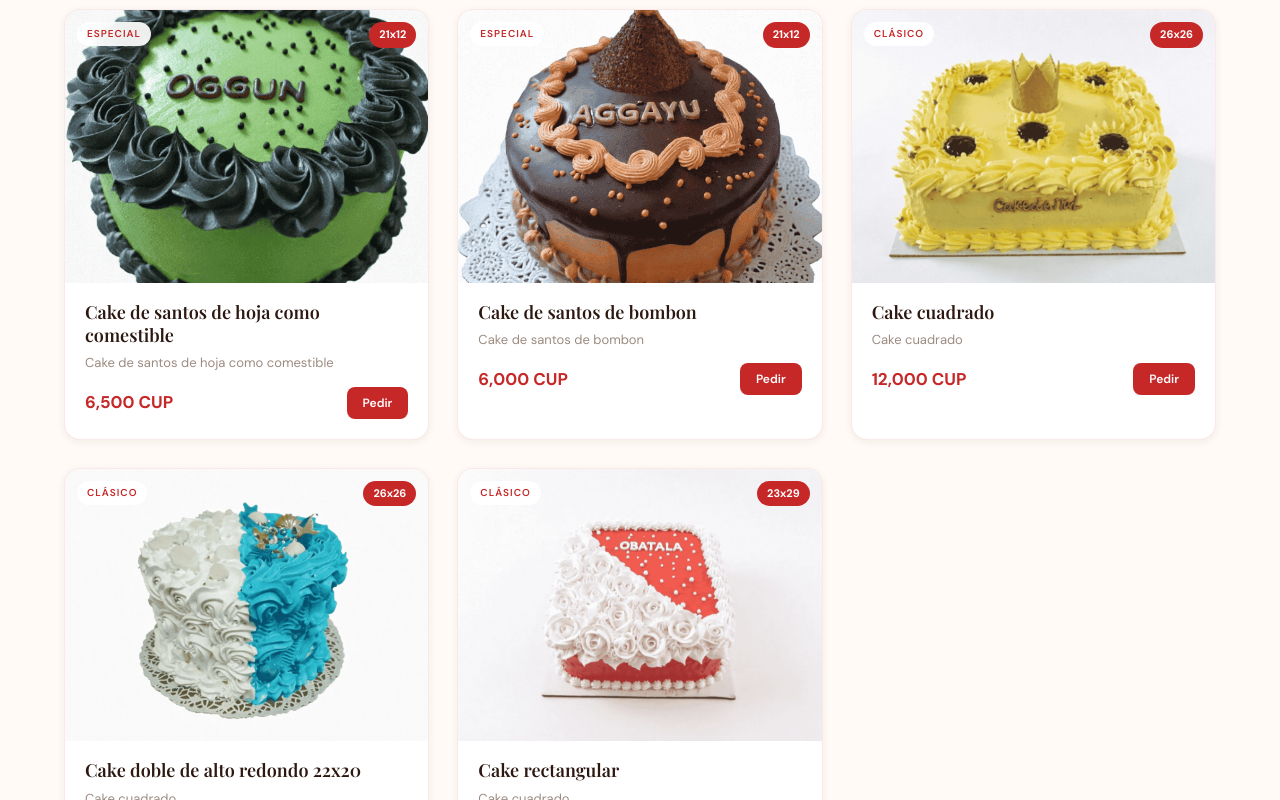
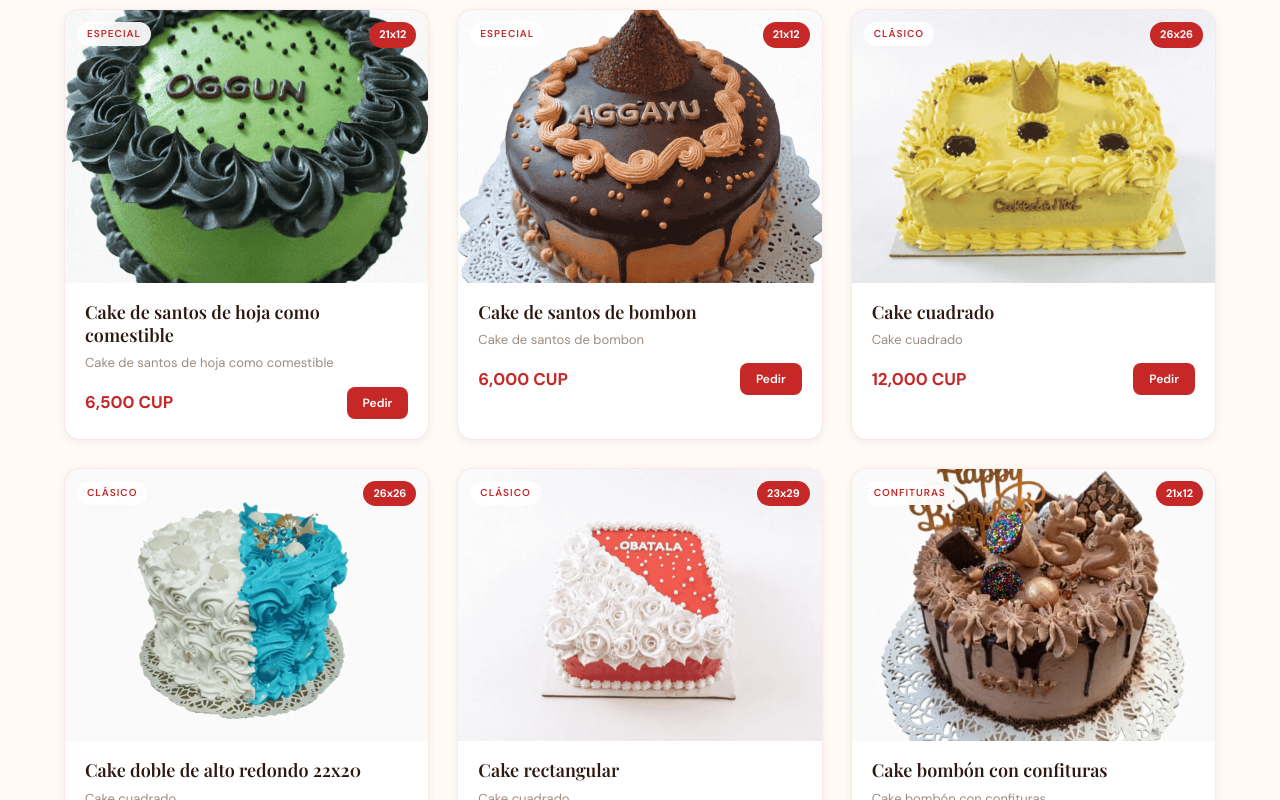
Before and after one commit to AngelUciDev/cakeGloriaWeb, a plain HTML site: page cakegloria/index.html in a window 1280 px wide. Shown: the part 2000-2800 px from the top of the page. Drawn offline with nearby package versions, Linux system fonts and the light colour scheme; a web font is replaced by a local one.

Commit message:
adicion de productos

```diff
--- a/cakegloria/index.html
+++ b/cakegloria/index.html
@@ -87,8 +87,8 @@
                         class="category-icon">🎂</span>Clásicos</button>
                 <button class="category-btn" data-category="tematicos"><span
                         class="category-icon">🎨</span>Temáticos</button>
-                <button class="category-btn" data-category="mini"><span class="category-icon">🧁</span>Mini
-                    Cakes</button>
+                <button class="category-btn" data-category="confituras"><span
+                        class="category-icon">🧁</span>Confituras</button>
                 <button class="category-btn" data-category="especiales"><span
                         class="category-icon">✨</span>Especiales</button>
             </div>
--- a/cakegloria/productos.js
+++ b/cakegloria/productos.js
@@ -170,5 +170,35 @@ var productosData = [
         ],
         categoria: "clasicos",
         disponible: true
+    },
+    {
+        id: 12,
+        nombre: "Cake bombón con confituras",
+        descripcion: "Cake bombón con confituras",
+        medida: "21x12",
+        precio: 6500,
+        moneda: "CUP",
+        imagen: [
+            "imagenes/confitura/1776794583.jpeg",
+            "imagenes/confitura/1776794672.jpeg",
+            "imagenes/confitura/1776790363.jpeg"
+        ],
+        categoria: "confituras",
+        disponible: true
+    },
+    {
+        id: 13,
+        nombre: "Cake bombón con confituras y nata",
+        descripcion: "Cake bombón con confituras y nata",
+        medida: "21x12",
+        precio: 7500,
+        moneda: "CUP",
+        imagen: [
+            "imagenes/confitura/1776790474.jpeg",
+            "imagenes/confitura/1776790409.jpeg",
+            "imagenes/confitura/1776790446.jpeg"
+        ],
+        categoria: "confituras",
+        disponible: true
     }
 ];
```
Also changed, not shown: cakegloria/imagenes/confitura/1776790363.jpeg (added), cakegloria/imagenes/confitura/1776790409.jpeg (added), cakegloria/imagenes/confitura/1776790446.jpeg (added), cakegloria/imagenes/confitura/1776790474.jpeg (added), cakegloria/imagenes/confitura/1776794583.jpeg (added), cakegloria/imagenes/confitura/1776794672.jpeg (added).
